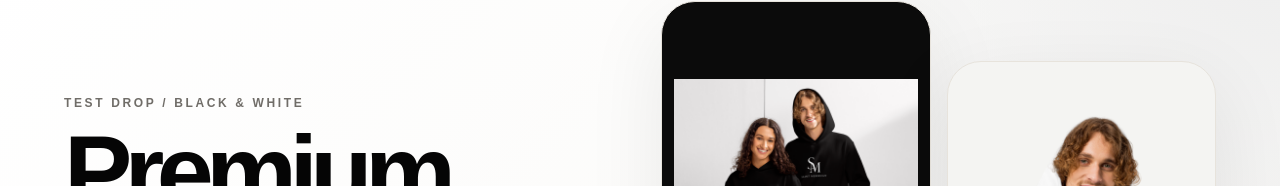
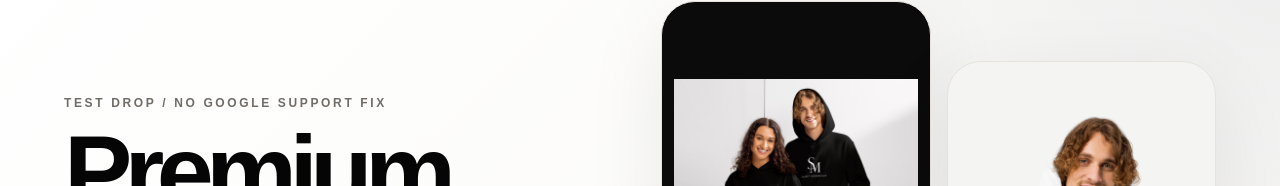
Before and after one commit to Justindanna/saint-meridian, a Next.js app: page / in a window 1280 px wide. Shown: the part 113-299 px from the top of the page. Built offline with nearby package versions, Linux system fonts and the light colour scheme.

Commit message:
Add files via upload

```diff
--- a/app/page.js
+++ b/app/page.js
@@ -186,7 +186,7 @@ export default function Home() {
 
       <section id="top" className="heroSection">
         <div className="heroCopy">
-          <p className="eyebrow">TEST DROP / BLACK & WHITE</p>
+          <p className="eyebrow">TEST DROP / NO GOOGLE SUPPORT FIX</p>
           <h1>Premium essentials. Clean presentation.</h1>
           <p>Saint Meridian is built for a simple, sharp shopping experience with high-quality product imagery, direct checkout, and on-site support.</p>
           <div className="heroActions">
```
Also changed, not shown: 1 other file (tests, documents, lock files or other folders).
